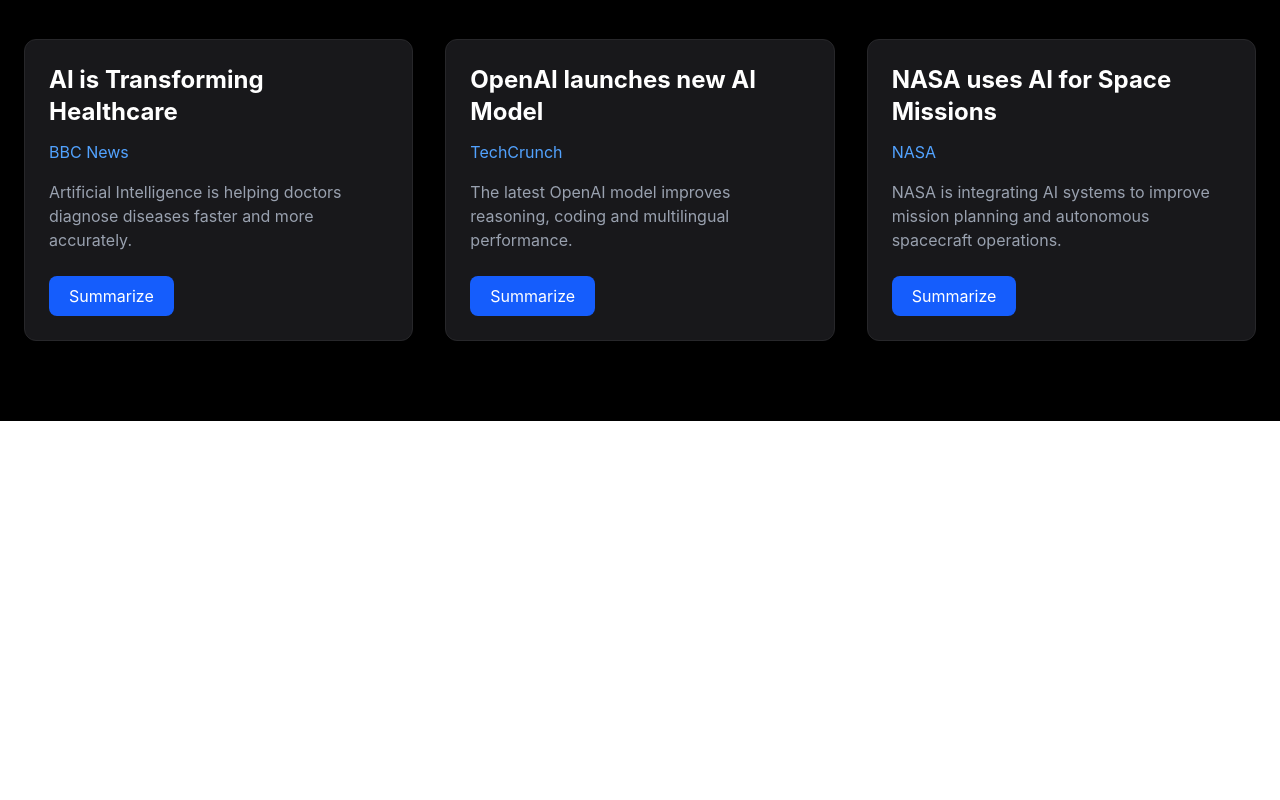
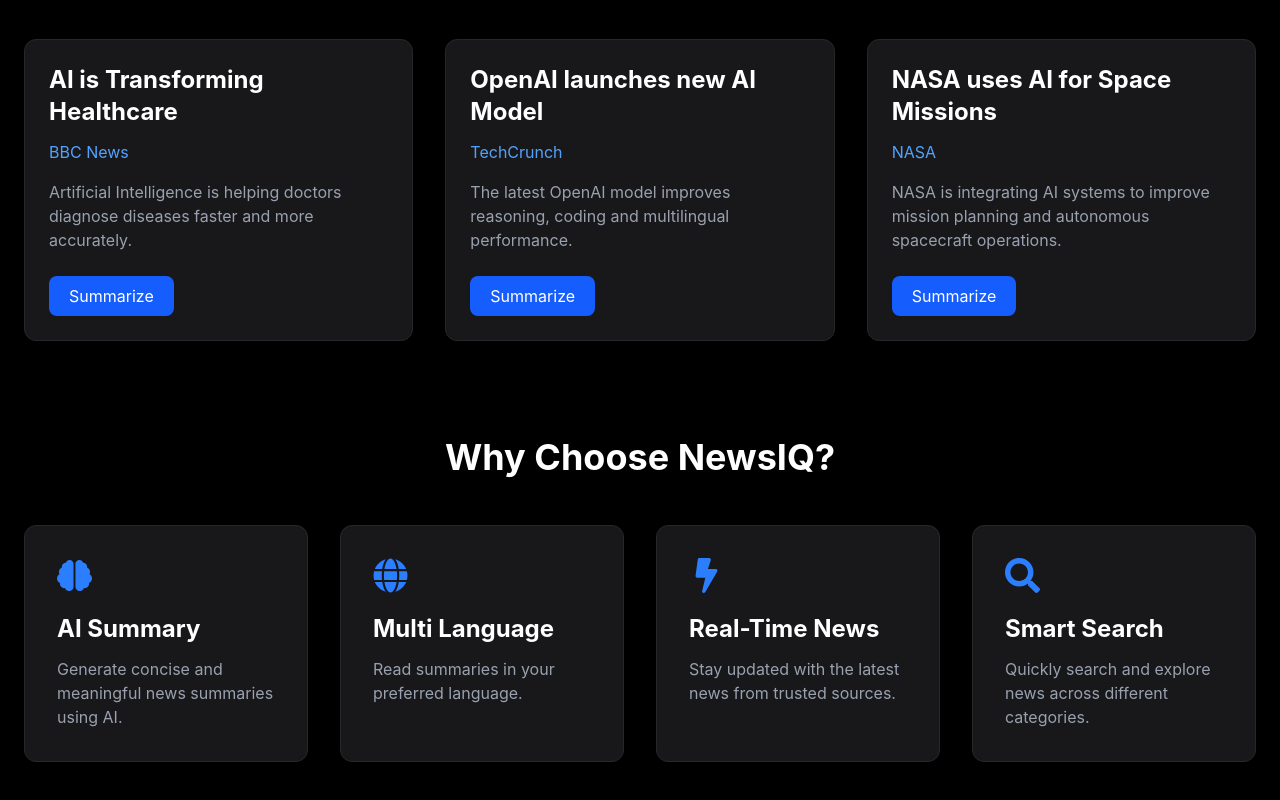
Before and after one commit to jaiswalritesh150-art/News_IQ, a React app in the folder frontend/: page / in a window 1280 px wide. Shown: the part 856-1656 px from the top of the page. Before the commit the page ends 1277 px from the top, so only its background shows below. Built offline with nearby package versions, Linux system fonts and the light colour scheme; the HTML template or start-up script is replaced by a standard one.

Commit message:
Added Features section to landing page

```diff
--- /dev/null
+++ b/frontend/src/components/FeatureCard.jsx
@@ -0,0 +1,30 @@
+import { FaBrain, FaGlobe, FaBolt, FaSearch } from "react-icons/fa";
+
+const icons = {
+  brain: <FaBrain size={35} />,
+  globe: <FaGlobe size={35} />,
+  bolt: <FaBolt size={35} />,
+  search: <FaSearch size={35} />,
+};
+
+function FeatureCard({ icon, title, description }) {
+  return (
+    <div className="bg-zinc-900 rounded-xl p-8 border border-zinc-800 hover:border-blue-500 transition duration-300">
+
+      <div className="text-blue-500 mb-5">
+        {icons[icon]}
+      </div>
+
+      <h3 className="text-2xl font-bold text-white mb-3">
+        {title}
+      </h3>
+
+      <p className="text-gray-400">
+        {description}
+      </p>
+
+    </div>
+  );
+}
+
+export default FeatureCard;
--- a/frontend/src/pages/Home.jsx
+++ b/frontend/src/pages/Home.jsx
@@ -1,6 +1,7 @@
 import { FaSearch } from "react-icons/fa";
 import CategoryCard from "../components/CategoryCard";
 import NewsCard from "../components/NewsCard";
+import FeatureCard from "../components/FeatureCard";
 
 function Home() {
   return (
@@ -23,7 +24,6 @@ function Home() {
         </p>
 
         {/* Search Bar */}
-
         <div className="mt-12 w-full max-w-4xl flex">
 
           <input
@@ -41,7 +41,6 @@ function Home() {
       </section>
 
       {/* Categories */}
-
       <section className="mt-20 px-6">
 
         <h2 className="text-3xl font-bold text-center mb-8">
@@ -64,8 +63,7 @@ function Home() {
       </section>
 
       {/* Trending News */}
-
-      <section className="mt-24 px-6 pb-20">
+      <section className="mt-24 px-6">
 
         <h2 className="text-4xl font-bold text-center mb-12">
           🔥 Trending News
@@ -95,6 +93,43 @@ function Home() {
 
       </section>
 
+      {/* Features Section */}
+      <section className="mt-24 px-6 pb-20">
+
+        <h2 className="text-4xl font-bold text-center mb-12">
+          Why Choose NewsIQ?
+        </h2>
+
+        <div className="grid md:grid-cols-2 lg:grid-cols-4 gap-8 max-w-7xl mx-auto">
+
+          <FeatureCard
+            icon="brain"
+            title="AI Summary"
+            description="Generate concise and meaningful news summaries using AI."
+          />
+
+          <FeatureCard
+            icon="globe"
+            title="Multi Language"
+            description="Read summaries in your preferred language."
+          />
+
+          <FeatureCard
+            icon="bolt"
+            title="Real-Time News"
+            description="Stay updated with the latest news from trusted sources."
+          />
+
+          <FeatureCard
+            icon="search"
+            title="Smart Search"
+            description="Quickly search and explore news across different categories."
+          />
+
+        </div>
+
+      </section>
+
     </div>
   );
 }
```
